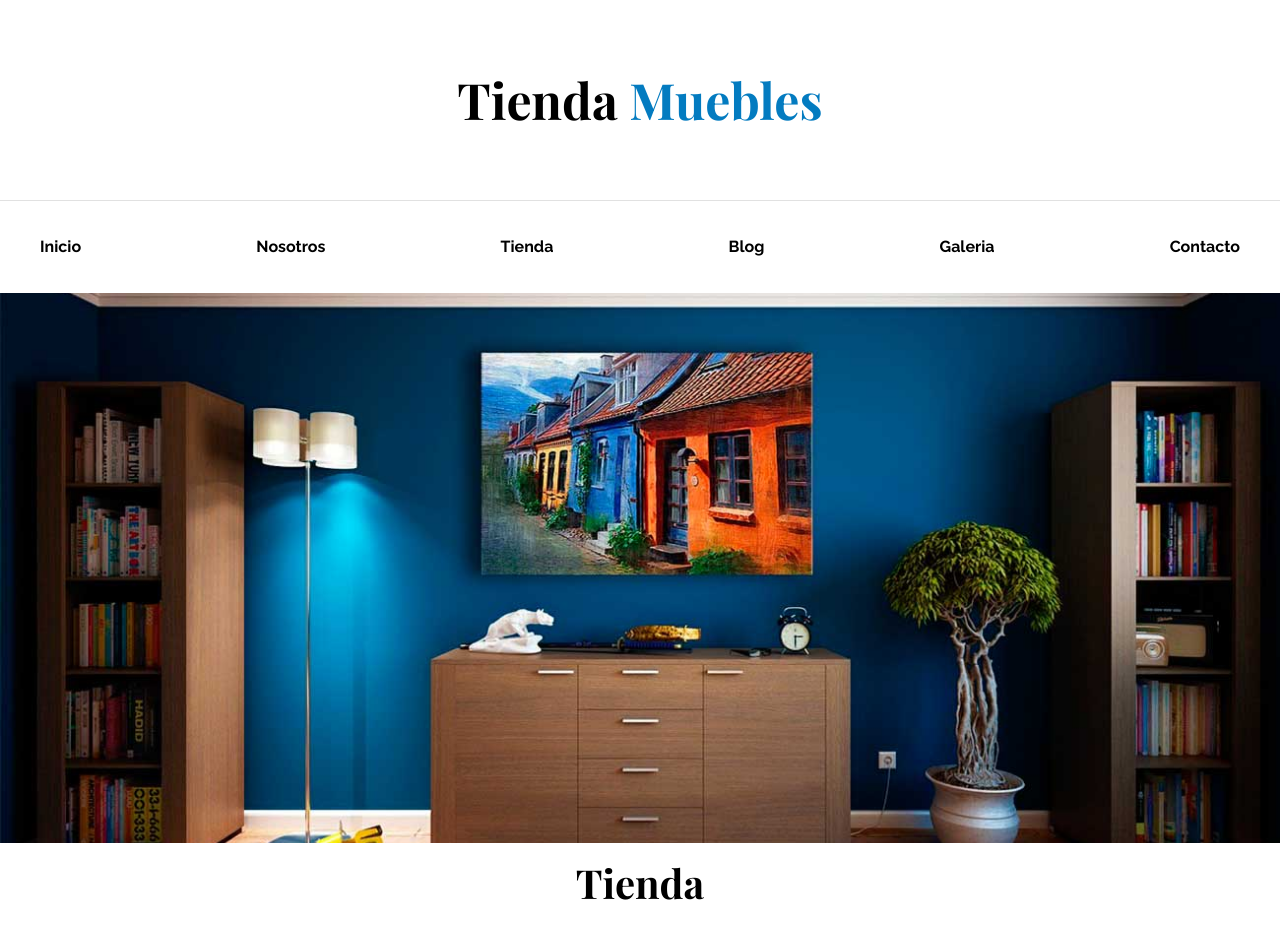
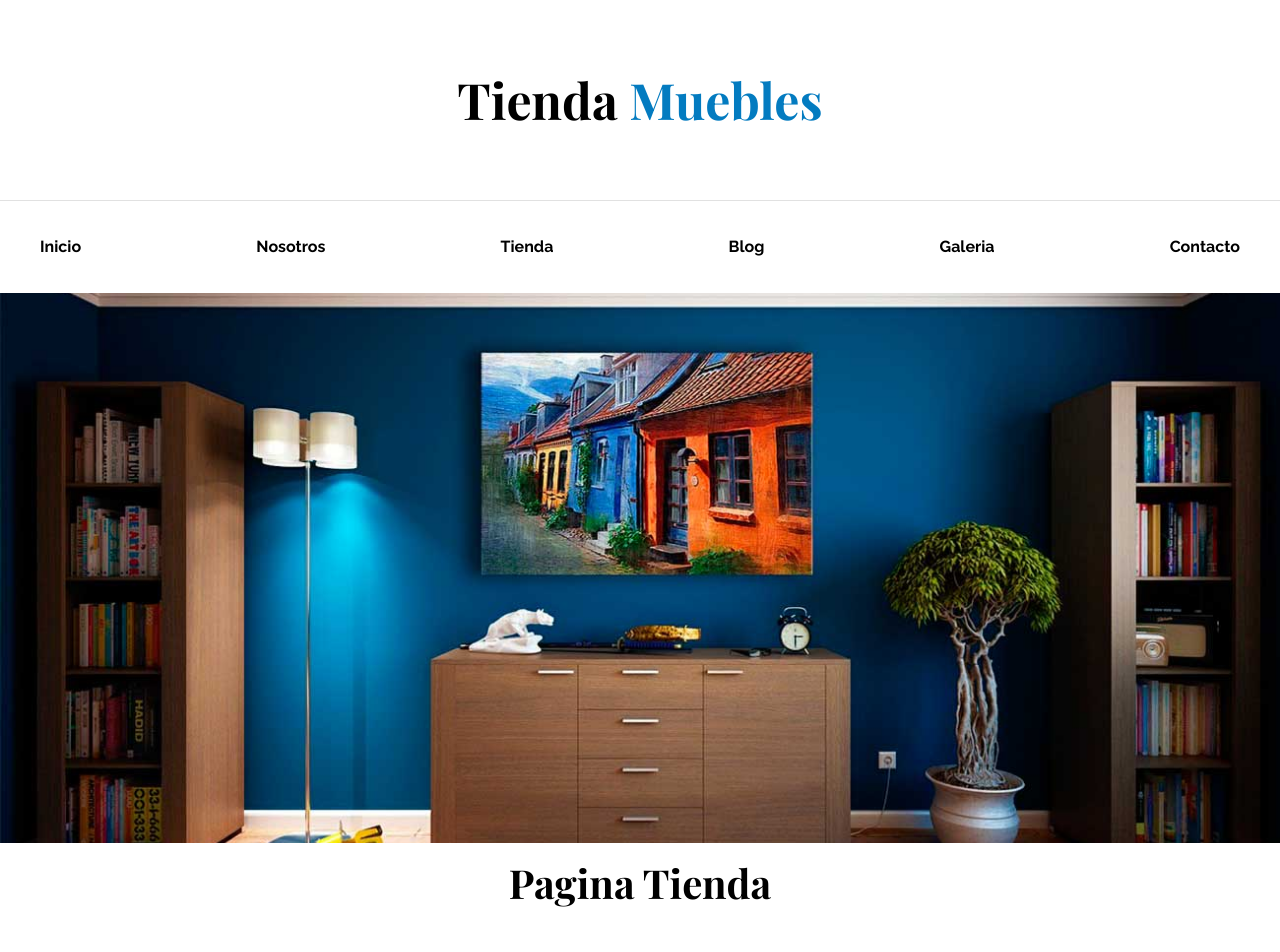
Before and after one commit to JeffersonD-art/Proyectos-Flexbox--CSS-Grid--SASS, a plain HTML site: page TiendaMuebles/tienda.html in a window 1280 px wide. Shown: the top 952 px of the page. Drawn offline with nearby package versions, Linux system fonts and the light colour scheme.

Commit message:
se cambia el titulo de la pagina tienda

```diff
--- a/TiendaMuebles/tienda.html
+++ b/TiendaMuebles/tienda.html
@@ -49,7 +49,7 @@
     <div class="hero"></div>
 
     <main class="contenedor productos">
-      <h2 class="productos-titulo">Tienda</h2>
+      <h2 class="productos-titulo">Pagina Tienda</h2>
     </main>
 
     <footer class="site-footer">
```
